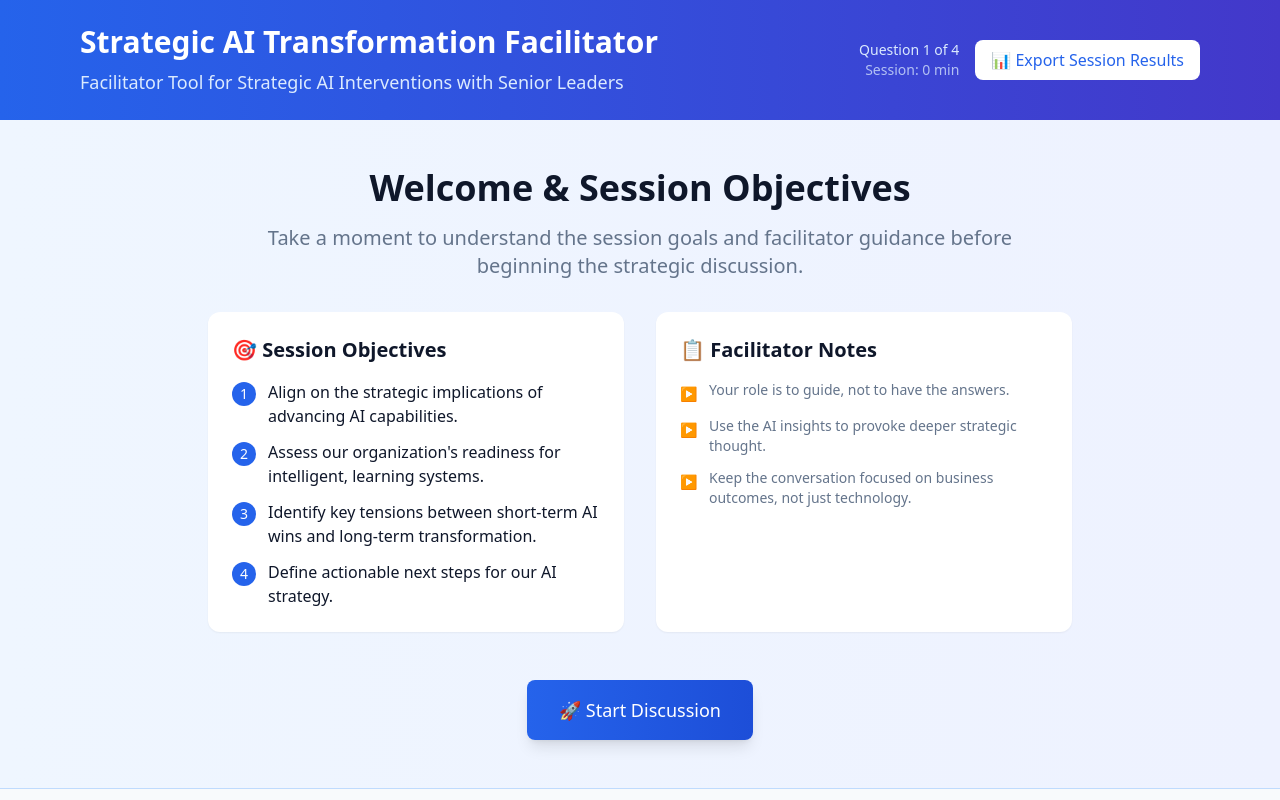
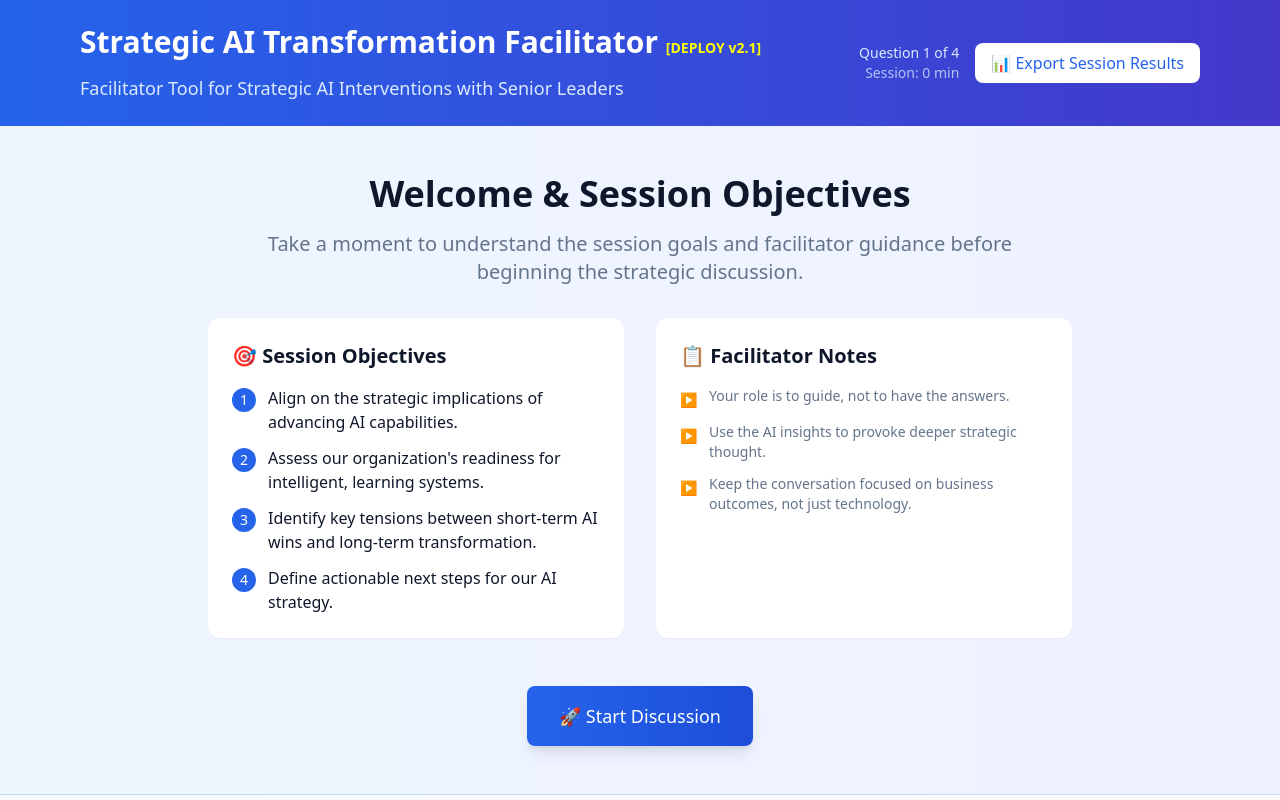
Before and after one commit to ALehav1/Ai4_Roundtable_Co-Facilitator_Agent, a Next.js app: page / in a window 1280 px wide. Built offline with nearby package versions, Linux system fonts and the light colour scheme.

Commit message:
🚨 EMERGENCY: Force deployment with visible [DEPLOY v2.1] verification text + aggressive debug logging

```diff
--- a/src/components/RoundtableCanvas.tsx
+++ b/src/components/RoundtableCanvas.tsx
@@ -609,7 +609,7 @@ const RoundtableCanvas: React.FC = () => {
           <div className="flex justify-between items-center">
             <div>
               <h1 className="text-3xl font-bold mb-2">
-                {uiText.welcomeMessage}
+                {uiText.welcomeMessage} <span style={{color: 'yellow', fontSize: '14px'}}>[DEPLOY v2.1]</span>
               </h1>
               <p className="text-blue-100 text-lg">
                 {sessionConfig.description}
```
